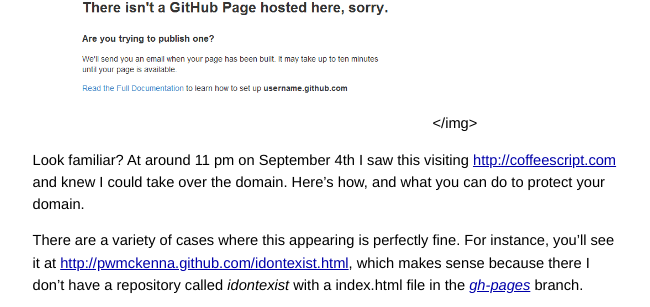
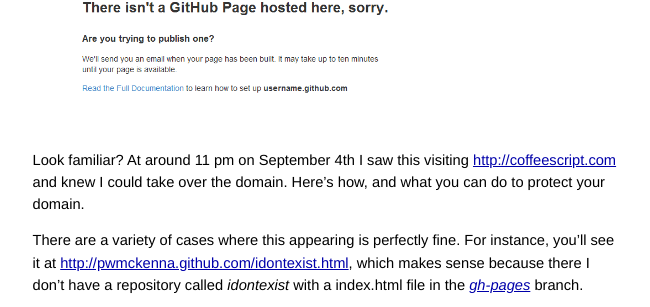
Before and after one commit to pwmckenna/pwmckenna.github.io, a Jekyll site: the page built from _posts/2012-9-24-github-takeover.md, in a window 1280 px wide. Shown: the part 332-639 px from the top of the page, without its empty margins (314-964 px from the left). Built offline with Jekyll 4.4.1, drawn with Linux system fonts in a browser that asks for light colours; Markdown is read by kramdown in place of the engine named in the settings; comment, search, counter and statistics services are not loaded.

Commit message:
fixing markdown

```diff
--- a/_posts/2012-9-24-github-takeover.md
+++ b/_posts/2012-9-24-github-takeover.md
@@ -5,7 +5,7 @@
 
 #{{ page.title }}
 
-<img src='../../../images/gh-pages.png' style="width:400px;"></img>
+<img src='../../../images/gh-pages.png' style="width:400px;" />
 
 Look familiar? At around 11 pm on September 4th I saw this visiting [http://coffeescript.com](http://coffeescript.com) and knew I could take over the domain. Here's how, and what you can do to protect your domain.
 
```
Also changed, not shown: _posts/2012-12-2-node-caching-promises-memoize.md (+1 -1 lines), _posts/2013-1-17-yeoman-introduction-screencast.md (+2 -1 lines).
